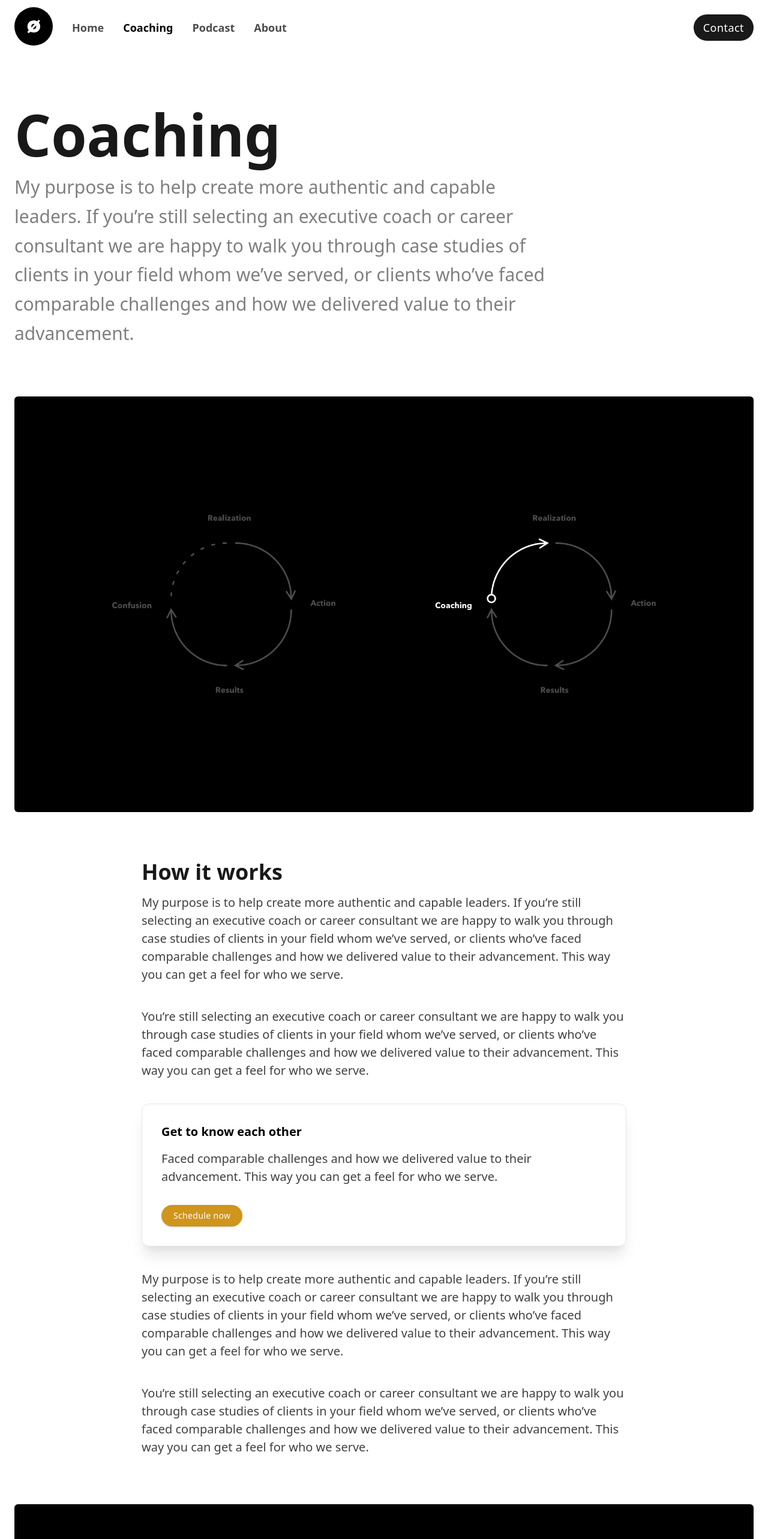
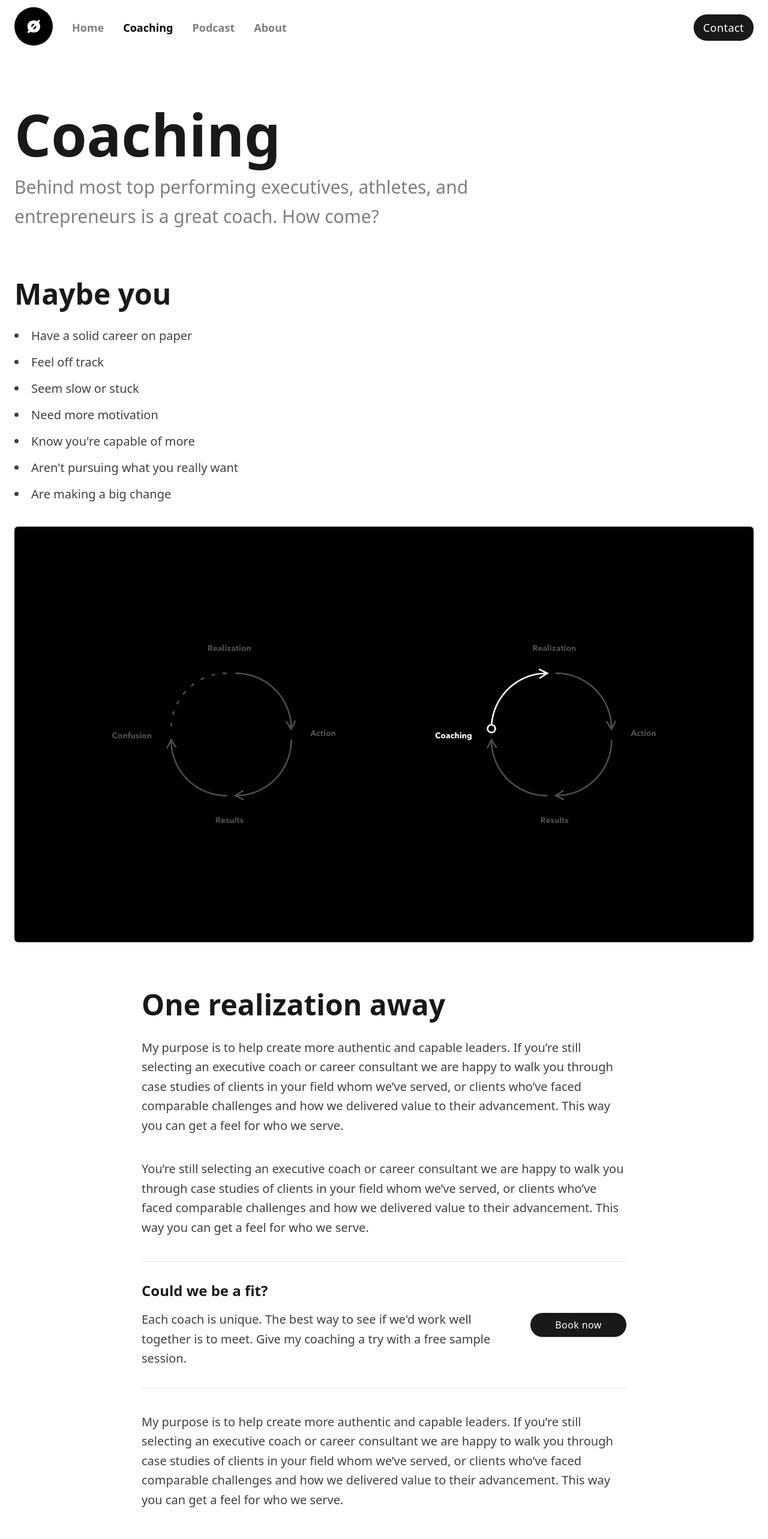
Before and after one commit to JeredOdegard/personal-site, a Next.js app: page /coaching in a window 1280 px wide. Shown: the top 2566 px of the page at 60% size. Built offline with nearby package versions, Linux system fonts and the light colour scheme.

Commit message:
Drafted some actual copy for the /coaching page.

```diff
--- a/pages/coaching.js
+++ b/pages/coaching.js
@@ -52,10 +52,10 @@ export default function Coaching() {
 
               {/* Nav Items */}
               <nav className="hidden md:flex space-x-8 ml-24 text-base lg:text-lg font-bold">
-                <a className="text-black text-opacity-70 hover:text-black" href="/">Home</a>
+                <a className="text-black text-opacity-50 hover:text-black" href="/">Home</a>
                 <a className="text-black" href="/coaching">Coaching</a>
-                <a className="text-black text-opacity-70 hover:text-black" href="/podcast">Podcast</a>
-                <a className="text-black text-opacity-70 hover:text-black" href="/about">About</a>
+                <a className="text-black text-opacity-50 hover:text-black" href="/podcast">Podcast</a>
+                <a className="text-black text-opacity-50 hover:text-black" href="/about">About</a>
               </nav>
               {/* Nav Items - End */}
 
@@ -81,11 +81,28 @@ export default function Coaching() {
       </div>
 
       <div className="grid grid-cols-12 gap-x-2 gap-y-4 md:gap-y-10 md:gap-x-10 max-w-screen-xl mx-auto px-6 lg:px-14 xl:px-6 mt-10">
-        <div className="col-span-full lg:col-span-9">
+        <div className="col-span-full lg:col-span-8">
           <h1 className="text-black text-5xl md:text-8xl md:max-w-screen-sm font-bold mb-4 text-opacity-90 mt-10">Coaching</h1>
-          <p className="text-3xl text-black text-opacity-50 mb-10 leading-relaxed">My purpose is to help create more authentic and capable leaders. If you’re still selecting an executive coach or career consultant we are happy to walk you through case studies of clients in your field whom we’ve served, or clients who’ve faced comparable challenges and how we delivered value to their advancement.</p>
+          <p className="text-3xl text-black text-opacity-50 mb-10 leading-relaxed">Behind most top performing executives, athletes, and entrepreneurs is a great coach. How come?</p>
         </div>
-        <div className="col-span-full lg:col-span-3">
+        <div className="col-span-full lg:col-span-4">
+        </div>
+      </div>
+
+      <div className="grid grid-cols-12 gap-x-2 gap-y-4 md:gap-y-10 md:gap-x-10 max-w-screen-xl mx-auto px-6 lg:px-14 xl:px-6">
+        <div className="col-span-full lg:col-span-8">
+          <h1 className="text-black text-5xl md:max-w-screen-sm font-bold mb-8 text-opacity-90 mt-10">Maybe you</h1>
+          <ul className="text-xl text-black text-opacity-75 list-inside space-y-4 list-disc">
+            <li>Have a solid career on paper</li>
+            <li>Feel off track</li>
+            <li>Seem slow or stuck</li>
+            <li>Need more motivation</li>
+            <li>Know you're capable of more</li>
+            <li>Aren't pursuing what you really want</li>
+            <li>Are making a big change</li>
+          </ul>
+        </div>
+        <div className="col-span-full lg:col-span-4">
         </div>
       </div>
 
@@ -96,13 +113,17 @@ export default function Coaching() {
       <div className="grid grid-cols-12 gap-x-2 gap-y-4 md:gap-y-10 md:gap-x-10 max-w-screen-xl mx-auto px-6 lg:px-14 xl:px-6">
         <div className="col-span-2"></div>
         <div className="col-span-full lg:col-span-8">
-          <h1 className="text-black text-4xl md:max-w-screen-sm font-bold mb-4 text-opacity-90 mt-10">How it works</h1>
-          <p className="text-xl text-black text-opacity-75 mb-10 leading-normal">My purpose is to help create more authentic and capable leaders. If you’re still selecting an executive coach or career consultant we are happy to walk you through case studies of clients in your field whom we’ve served, or clients who’ve faced comparable challenges and how we delivered value to their advancement. This way you can get a feel for who we serve.</p>
-          <p className="text-xl text-black text-opacity-75 mb-10 leading-normal">You’re still selecting an executive coach or career consultant we are happy to walk you through case studies of clients in your field whom we’ve served, or clients who’ve faced comparable challenges and how we delivered value to their advancement. This way you can get a feel for who we serve.</p>
-          <div className="shadow-xl border border-gray-200 rounded-xl p-8 mb-10">
-            <h4 className="text-xl text-black mb-4 font-extrabold">Get to know each other</h4>
-            <p className="text-xl text-black text-opacity-75 mb-8 leading-normal">Faced comparable challenges and how we delivered value to their advancement. This way you can get a feel for who we serve.</p>
-            <button className="bg-tertiary-600 bg-opacity-90 px-5 py-2 text-sm font-medium rounded-full tracking-wide text-white shadow transform transition hover:shadow-lg hover:-translate-y-0.5 hover:bg-opacity-100 hover:scale-105">Schedule now</button>
+          <h1 className="text-black text-5xl md:max-w-screen-sm font-bold mb-8 text-opacity-90 mt-10">One realization away</h1>
+          <p className="text-xl text-black text-opacity-75 mb-10 leading-relaxed">My purpose is to help create more authentic and capable leaders. If you’re still selecting an executive coach or career consultant we are happy to walk you through case studies of clients in your field whom we’ve served, or clients who’ve faced comparable challenges and how we delivered value to their advancement. This way you can get a feel for who we serve.</p>
+          <p className="text-xl text-black text-opacity-75 mb-10 leading-relaxed">You’re still selecting an executive coach or career consultant we are happy to walk you through case studies of clients in your field whom we’ve served, or clients who’ve faced comparable challenges and how we delivered value to their advancement. This way you can get a feel for who we serve.</p>
+          <div className="border-t border-b border-gray-200 py-8 mb-10 md:flex justify-between items-center gap-x-10">
+            <div>
+              <h4 className="text-2xl text-black text-opacity-90 mb-4 font-extrabold">Could we be a fit?</h4>
+              <p className="text-xl text-black text-opacity-75 leading-relaxed">Each coach is unique. The best way to see if we'd work well together is to meet. Give my coaching a try with a free sample session.</p>
+            </div>
+            <div className="mt-4 md:mt-0">
+              <button className="w-40 bg-black bg-opacity-90 px-5 py-2 font-medium rounded-full tracking-wide text-white shadow transform transition hover:shadow-lg hover:-translate-y-0.5 hover:bg-opacity-100 hover:scale-105">Book now</button>
+            </div>
           </div>
         </div>
         <div className="col-span-full lg:col-span-2">
@@ -112,8 +133,9 @@ export default function Coaching() {
       <div className="grid grid-cols-12 gap-x-2 gap-y-4 md:gap-y-10 md:gap-x-10 max-w-screen-xl mx-auto px-6 lg:px-14 xl:px-6">
         <div className="col-span-2"></div>
         <div className="col-span-full lg:col-span-8">
-          <p className="text-xl text-black text-opacity-75 mb-10 leading-normal">My purpose is to help create more authentic and capable leaders. If you’re still selecting an executive coach or career consultant we are happy to walk you through case studies of clients in your field whom we’ve served, or clients who’ve faced comparable challenges and how we delivered value to their advancement. This way you can get a feel for who we serve.</p>
-          <p className="text-xl text-black text-opacity-75 mb-10 leading-normal">You’re still selecting an executive coach or career consultant we are happy to walk you through case studies of clients in your field whom we’ve served, or clients who’ve faced comparable challenges and how we delivered value to their advancement. This way you can get a feel for who we serve.</p>
+          <p className="text-xl text-black text-opacity-75 mb-10 leading-relaxed">My purpose is to help create more authentic and capable leaders. If you’re still selecting an executive coach or career consultant we are happy to walk you through case studies of clients in your field whom we’ve served, or clients who’ve faced comparable challenges and how we delivered value to their advancement. This way you can get a feel for who we serve.</p>
+          <h1 className="text-black text-5xl md:max-w-screen-sm font-bold mb-8 text-opacity-90 mt-10 leading-tight">Misfit relationship</h1>
+          <p className="text-xl text-black text-opacity-75 mb-10 leading-relaxed">You’re still selecting an executive coach or career consultant we are happy to walk you through case studies of clients in your field whom we’ve served, or clients who’ve faced comparable challenges and how we delivered value to their advancement. This way you can get a feel for who we serve.</p>
         </div>
         <div className="col-span-full lg:col-span-2">
         </div>
@@ -126,9 +148,11 @@ export default function Coaching() {
       <div className="grid grid-cols-12 gap-x-2 gap-y-4 md:gap-y-10 md:gap-x-10 max-w-screen-xl mx-auto px-6 lg:px-14 xl:px-6">
         <div className="col-span-2"></div>
         <div className="col-span-full lg:col-span-8">
-          <h1 className="text-black text-4xl md:max-w-screen-sm font-bold mb-4 text-opacity-90 mt-10">Environment matters</h1>
+          <p className="text-xl text-black text-opacity-75 mb-10 leading-relaxed">You’re still selecting an executive coach or career consultant we are happy to walk you through case studies of clients in your field whom we’ve served, or clients who’ve faced comparable challenges and how we delivered value to their advancement. This way you can get a feel for who we serve.</p>
           <p className="text-xl text-black text-opacity-75 mb-10 leading-normal">Executive coach or career consultant we are happy to walk you through case studies of clients in your field whom we’ve served, or clients who’ve faced comparable challenges and how we delivered value to their advancement. This way you can get a feel for who we serve.</p>
+          <h1 className="text-black text-5xl md:max-w-screen-sm font-bold mb-8 text-opacity-90 mt-10 leading-tight">A dynamic partnership</h1>
           <p className="text-xl text-black text-opacity-75 mb-10 leading-normal">You’re still selecting an executive coach or career consultant we are happy to walk you through case studies of clients in your field whom we’ve served, or clients who’ve faced comparable challenges and how we delivered value to their advancement. This way you can get a feel for who we serve.</p>
+          <p className="text-xl text-black text-opacity-75 mb-10 leading-normal">Executive coach or career consultant we are happy to walk you through case studies of clients in your field whom we’ve served, or clients who’ve faced comparable challenges and how we delivered value to their advancement. This way you can get a feel for who we serve.</p>
         </div>
         <div className="col-span-full lg:col-span-2">
         </div>
@@ -141,7 +165,7 @@ export default function Coaching() {
       <div className="grid grid-cols-12 gap-x-2 gap-y-4 md:gap-y-10 md:gap-x-10 max-w-screen-xl mx-auto px-6 lg:px-14 xl:px-6">
         <div className="col-span-2"></div>
         <div className="col-span-full lg:col-span-8">
-          <h1 className="text-black text-4xl md:max-w-screen-sm font-bold mb-4 text-opacity-90 mt-10">Lasting impact</h1>
+          <h1 className="text-black text-5xl md:max-w-screen-sm font-bold mb-8 text-opacity-90 mt-10">Lasting impact</h1>
           <p className="text-xl text-black text-opacity-75 mb-10 leading-normal">Executive coach or career consultant we are happy to walk you through case studies of clients in your field whom we’ve served, or clients who’ve faced comparable challenges and how we delivered value to their advancement. This way you can get a feel for who we serve.</p>
           <p className="text-xl text-black text-opacity-75 mb-10 leading-normal">You’re still selecting an executive coach or career consultant we are happy to walk you through case studies of clients in your field whom we’ve served, or clients who’ve faced comparable challenges and how we delivered value to their advancement. This way you can get a feel for who we serve.</p>
         </div>
@@ -153,29 +177,48 @@ export default function Coaching() {
         <img className="w-full rounded-md" src="coaching_4.jpg" />
       </div>
 
+      <div className="grid grid-cols-12 gap-x-2 gap-y-4 md:gap-y-10 md:gap-x-10 max-w-screen-xl mx-auto px-6 lg:px-14 xl:px-6 mb-10">
+        <div className="col-span-2"></div>
+        <div className="col-span-full lg:col-span-8">
+          <p className="text-xl text-black text-opacity-75 mb-10 leading-normal">Executive coach or career consultant we are happy to walk you through case studies of clients in your field whom we’ve served, or clients who’ve faced comparable challenges and how we delivered value to their advancement. This way you can get a feel for who we serve.</p>
+          <p className="text-xl text-black text-opacity-75 mb-10 leading-normal">You’re still selecting an executive coach or career consultant we are happy to walk you through case studies of clients in your field whom we’ve served, or clients who’ve faced comparable challenges and how we delivered value to their advancement. This way you can get a feel for who we serve.</p>
+        </div>
+        <div className="col-span-full lg:col-span-2">
+        </div>
+        <div className="col-span-4 bg-red-100 w-full h-48"></div>
+        <div className="col-span-4 bg-red-100 w-full h-48"></div>
+        <div className="col-span-4 bg-red-100 w-full h-48"></div>
+      </div>
+
       <div className="grid grid-cols-12 gap-x-2 gap-y-4 md:gap-y-10 md:gap-x-10 max-w-screen-xl mx-auto px-6 lg:px-14 xl:px-6">
         <div className="col-span-2"></div>
         <div className="col-span-full lg:col-span-8">
-          <h1 className="text-black text-4xl md:max-w-screen-sm font-bold mb-4 text-opacity-90 mt-10">Offerings</h1>
+          <h1 className="text-black text-5xl md:max-w-screen-sm font-bold mb-8 text-opacity-90 mt-10">Offerings</h1>
           <p className="text-xl text-black text-opacity-75 mb-10 leading-normal">Executive coach or career consultant we are happy to walk you through case studies of clients in your field whom we’ve served, or clients who’ve faced comparable challenges and how we delivered value to their advancement. This way you can get a feel for who we serve.</p>
           <div className="mt-14 grid grid-cols-2 gap-x-10 gap-y-10 mb-10">
             <div className="col-span-full sm:col-span-1">
               <div className="font-bold text-black text-opacity-90 mb-2">Standard package</div>
               <p className="text-black text-opacity-75 mb-2">My secret is adapting the approach to each person. Together, we'll find a path that leverages what makes you unique.</p>
-              <a className="text-sm text-tertiary-600 font-medium" href="#">Let's talk</a>
+              <a className="text-yellow-600 font-medium" href="/contact">I'm interested</a>
             </div>
             <div className="col-span-full sm:col-span-1">
               <div className="font-bold text-black text-opacity-90 mb-2">Month-to-month</div>
               <p className="text-black text-opacity-75 mb-2">Coaching will double your awareness. After our conversations, you'll leave with clarity and motivation unlike before.</p>
-              <a className="text-sm text-tertiary-600 font-medium" href="#">Sign up</a>
+              <a className="text-yellow-600 font-medium" href="/contact">I'm interested</a>
             </div>
           </div>
           <p className="text-xl text-black text-opacity-75 mb-10 leading-normal">You’re still selecting an executive coach or career consultant we are happy to walk you through case studies of clients in your field whom we’ve served, or clients who’ve faced comparable challenges and how we delivered value to their advancement. This way you can get a feel for who we serve.</p>
-          <div className="bg-tertiary-50 rounded-xl p-8">
-            <h4 className="text-xl text-black mb-4 font-extrabold">Get to know each other</h4>
-            <p className="text-xl text-black text-opacity-75 mb-8 leading-normal">Faced comparable challenges and how we delivered value to their advancement. This way you can get a feel for who we serve.</p>
-            <button className="bg-tertiary-600 bg-opacity-90 px-5 py-2 text-sm font-medium rounded-full tracking-wide text-white shadow transform transition hover:shadow-lg hover:-translate-y-0.5 hover:bg-opacity-100 hover:scale-105">Schedule now</button>
+
+          <div className="border-t border-gray-200 py-8 mb-10 md:flex justify-between items-center gap-x-10">
+            <div>
+              <h4 className="text-2xl text-black text-opacity-90 mb-4 font-extrabold">Could we be a fit?</h4>
+              <p className="text-xl text-black text-opacity-75 leading-relaxed">Each coach is unique. The best way to see if we'd work well together is to meet. Give my coaching a try with a free sample session.</p>
+            </div>
+            <div className="mt-4 md:mt-0">
+              <button className="w-40 bg-black bg-opacity-90 px-5 py-2 font-medium rounded-full tracking-wide text-white shadow transform transition hover:shadow-lg hover:-translate-y-0.5 hover:bg-opacity-100 hover:scale-105">Book now</button>
+            </div>
           </div>
+
         </div>
         <div className="col-span-full lg:col-span-2">
         </div>
--- a/pages/index.js
+++ b/pages/index.js
@@ -144,17 +144,17 @@ export default function Home() {
               <h3 className="text-lg font-bold text-tertiary-600 text-opacity-80 mb-3">Certified coach</h3>
               <h2 className="text-4xl text-black text-opacity-90 font-bold mb-6">Fast-track your growth.</h2>
               <p className="text-black text-opacity-60 text-lg mb-6 font-medium">I help high performing professionals and executives achieve their goals. I'm confident I can accelerate you towards where you want to be.</p>
-              <button className="bg-tertiary-600 bg-opacity-90 px-5 py-2 text-sm font-medium rounded-full tracking-wide text-white shadow transform transition hover:shadow-lg hover:-translate-y-0.5 hover:bg-opacity-100 hover:scale-105">What is coaching?</button>
+              <a href="/coaching"><button className="bg-tertiary-600 bg-opacity-90 px-5 py-2 text-sm font-medium rounded-full tracking-wide text-white shadow transform transition hover:shadow-lg hover:-translate-y-0.5 hover:bg-opacity-100 hover:scale-105">What is coaching?</button></a>
               <div className="mt-14 grid grid-cols-2 gap-x-10 gap-y-10">
                 <div className="col-span-full sm:col-span-1">
                   <div className="font-medium text-black text-opacity-90 text-sm mb-2">A plan that works for you</div>
                   <p className="text-black text-opacity-70 text-sm mb-2">My secret is adapting the approach to each person. Together, we'll find a path that leverages what makes you unique.</p>
-                  <a className="text-sm text-tertiary-600 font-medium" href="#">Discover yours</a>
+                  <a className="text-sm text-tertiary-600 font-medium" href="/coaching">Discover yours</a>
                 </div>
                 <div className="col-span-full sm:col-span-1">
                   <div className="font-medium text-black text-opacity-90 text-sm mb-2">Breakthrough insight</div>
                   <p className="text-black text-opacity-70 text-sm mb-2">Coaching will double your awareness. After our conversations, you'll leave with clarity and motivation unlike before.</p>
-                  <a className="text-sm text-tertiary-600 font-medium" href="#">How it works</a>
+                  <a className="text-sm text-tertiary-600 font-medium" href="/coaching">How it works</a>
                 </div>
               </div>
             </div>
```
